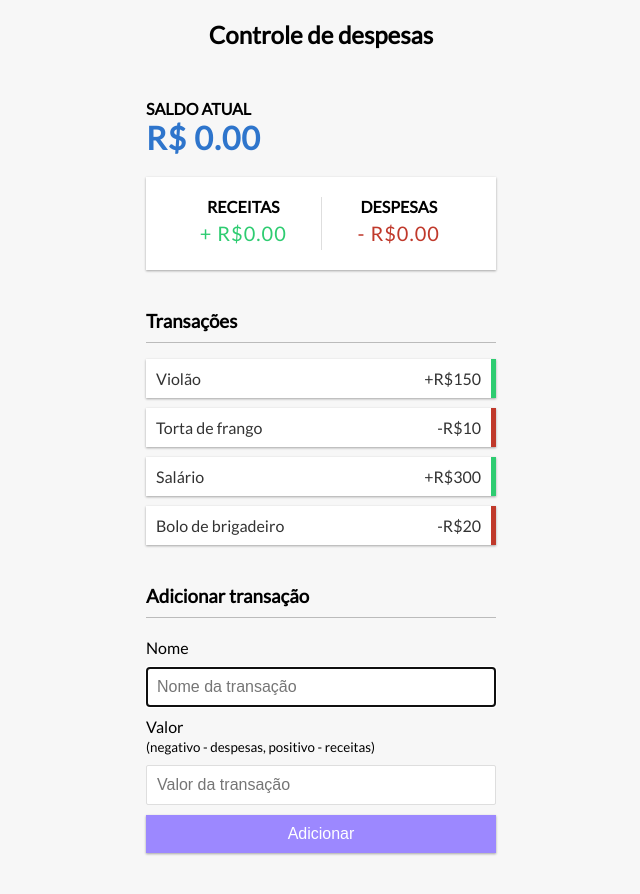
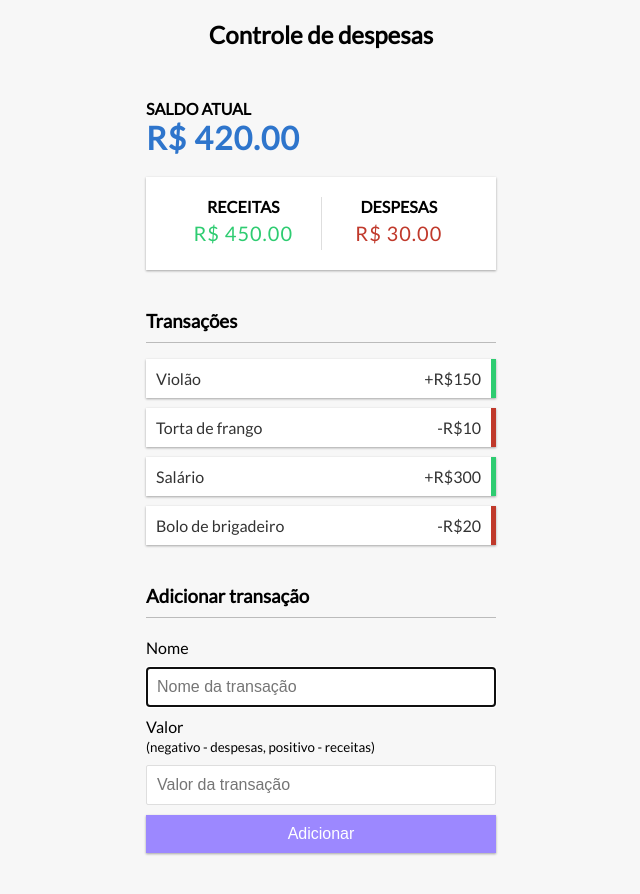
Before and after one commit to intwone/finance_control, a plain HTML site: page index.html in a window 1280 px wide. Shown: the whole page, without its empty margins (319-959 px from the left). Drawn offline with Linux system fonts and the light colour scheme.

Commit message:
Created function to updateBalanceValue]

```diff
--- a/index.html
+++ b/index.html
@@ -17,12 +17,12 @@
       <div class="inc-exp-container">
         <div>
           <h4>Receitas</h4>
-          <p id="money-plus" class="money plus">+ R$0.00</p>
+          <p id="money-plus" class="money plus"></p>
         </div>
 
         <div>
           <h4>Despesas</h4>
-          <p id="money-minus" class="money minus">- R$0.00</p>
+          <p id="money-minus" class="money minus"></p>
         </div>
       </div>
 
--- a/script.js
+++ b/script.js
@@ -1,4 +1,7 @@
 const transactionsUL = document.querySelector('#transactions')
+const incomeDisplay = document.querySelector("#money-plus")
+const outcomeDisplay = document.querySelector("#money-minus")
+const balanceDisplay = document.querySelector("#balance")
 
 const dummyTranslations = [
   { id: 1, name: 'Bolo de brigadeiro', amount: -20 },
@@ -21,10 +24,32 @@ const addTransactionIntoDOM = transaction => {
   transactionsUL.prepend(li)
 }
 
+const updateBalanceValue = () => {
+  const transactionsAmount = dummyTranslations
+    .map(transaction => transaction.amount)
+
+  const totalAmount = transactionsAmount
+    .reduce((acc, amount) => acc + amount, 0)
+    .toFixed(2)
+
+  const income = transactionsAmount
+    .filter(amount => amount > 0)
+    .reduce((acc, value) => acc + value, 0)
+    .toFixed(2)
+
+  const outcome = Math.abs(transactionsAmount
+      .filter(amount => amount < 0)
+      .reduce((acc, value) => acc + value, 0))
+      .toFixed(2)
+
+    incomeDisplay.innerHTML = `R$ ${income}`
+    outcomeDisplay.innerHTML = `R$ ${outcome}`
+    balanceDisplay.innerHTML = `R$ ${totalAmount}`
+}
+
 const init = () => {
-  dummyTranslations.forEach(transaction => {
-    addTransactionIntoDOM(transaction)
-  })
+  dummyTranslations.forEach(addTransactionIntoDOM)
+  updateBalanceValue(dummyTranslations)
 }
 
 init()
```
